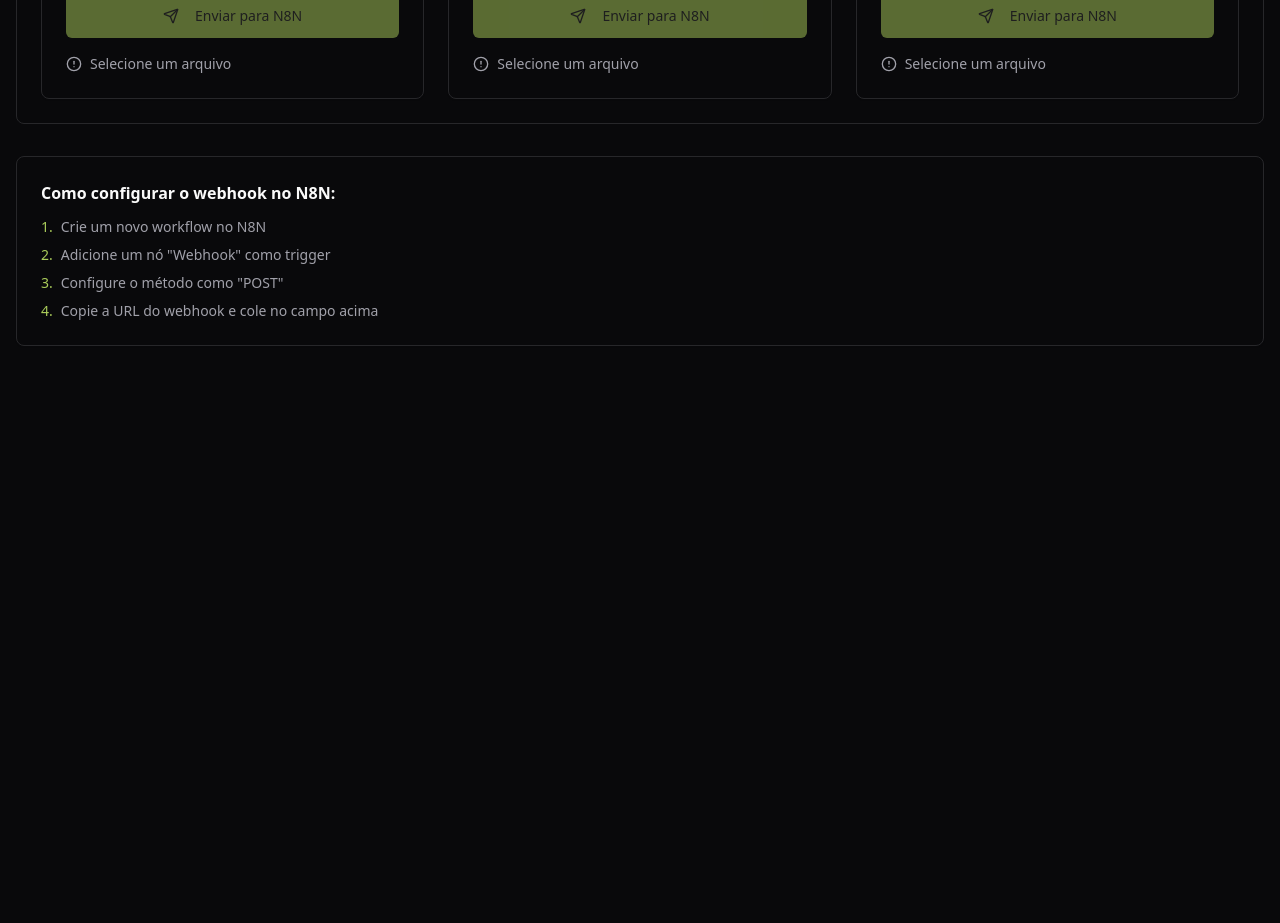
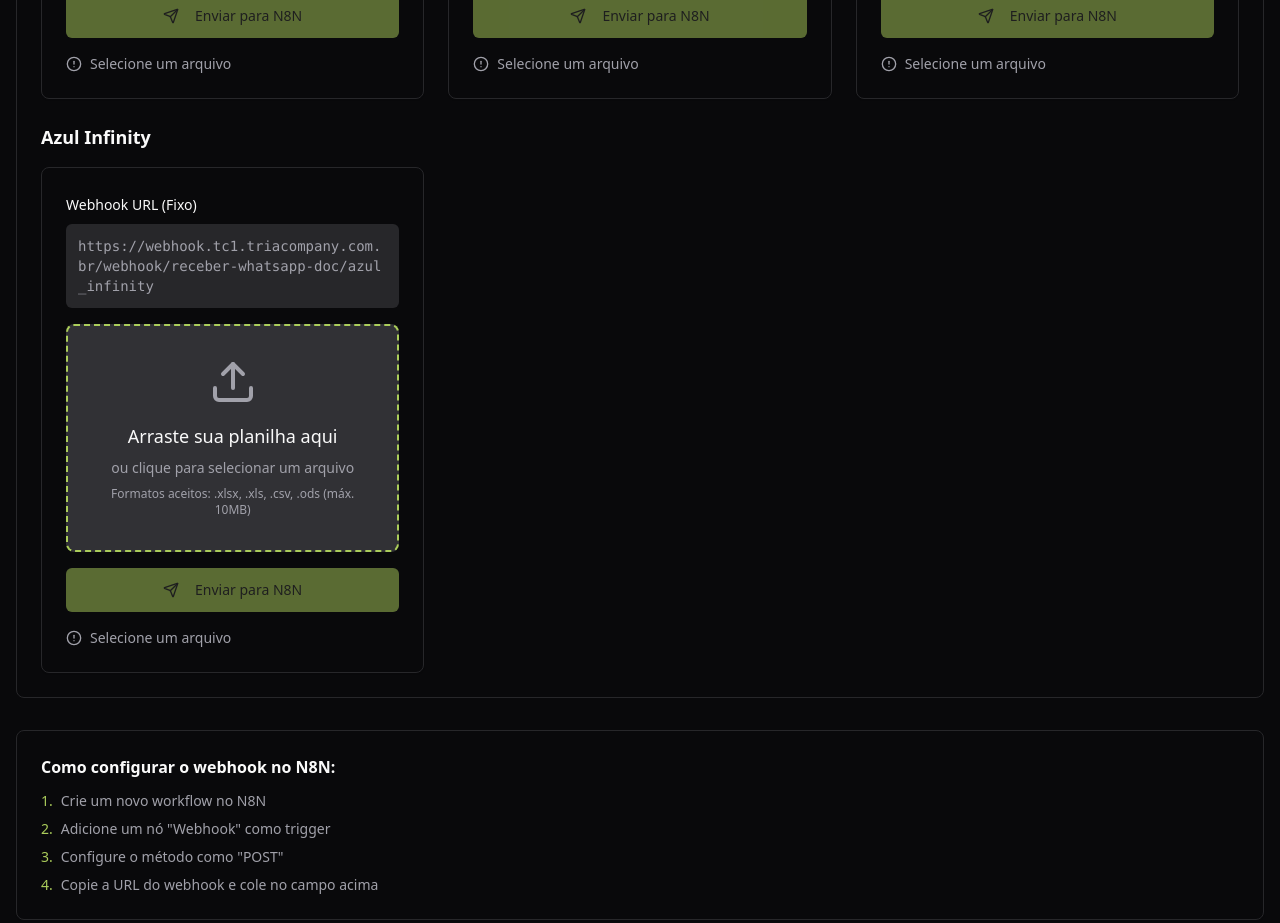
Before and after one commit to lucas-ai-max/financeiro-tria, a React (Vite) app: page /upload in a window 1280 px wide. Shown: the part 1440-2363 px from the top of the page. Before the commit the page ends 1818 px from the top, so only its background shows below. Built offline with nearby package versions, Linux system fonts and the light colour scheme.

Commit message:
Add Azul Infinity webhook

```diff
--- a/src/pages/UploadPage.tsx
+++ b/src/pages/UploadPage.tsx
@@ -37,6 +37,11 @@ const UploadPage = () => {
       title: "Personallite Black",
       uploadId: "personallite-black",
       webhookUrl: "https://webhook.tc1.triacompany.com.br/webhook/receber-whatsapp-doc/personallite_black"
+    },
+    {
+      title: "Azul Infinity",
+      uploadId: "azul-infinity",
+      webhookUrl: "https://webhook.tc1.triacompany.com.br/webhook/receber-whatsapp-doc/azul_infinity"
     }
   ];
 
```
